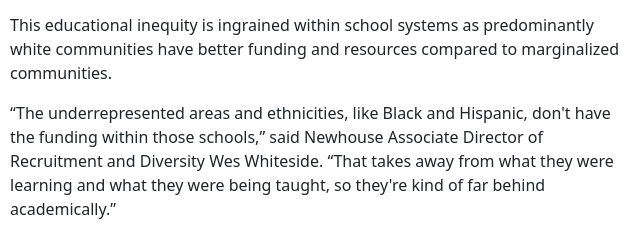
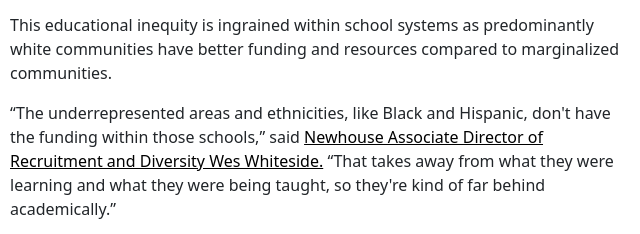
Before and after one commit to caitybbeats/caitybbeats.github.io, a plain HTML site: page jnl221assignment10/assignment10_template/index.html in a window 1280 px wide. Shown: the part 905-1139 px from the top of the page, 0-640 px from the left. Drawn offline with nearby package versions, Linux system fonts and the light colour scheme.

Commit message:
Update index.html

```diff
--- a/jnl221assignment10/assignment10_template/index.html
+++ b/jnl221assignment10/assignment10_template/index.html
@@ -84,7 +84,7 @@
     </p>
     <p>This educational inequity is ingrained within school systems as predominantly white communities have better funding and resources compared to marginalized communities.
     </p>
-    <p>“The underrepresented areas and ethnicities, like Black and Hispanic, don't have the funding within those schools,” said Newhouse Associate Director of Recruitment and Diversity Wes Whiteside. “That takes away from what they were learning and what they were being taught, so they're kind of far behind academically.”
+    <p>“The underrepresented areas and ethnicities, like Black and Hispanic, don't have the funding within those schools,” said <a href="https://newhouse.syracuse.edu/people/wesley-whiteside">Newhouse Associate Director of Recruitment and Diversity Wes Whiteside.</a> “That takes away from what they were learning and what they were being taught, so they're kind of far behind academically.”
     </p>
     <p>Requiring standardized test scores used to be the norm for most colleges and universities. During the COVID-19 pandemic, most schools waived the requirement of test scores for admissions and are continuing this policy years later.  </p>
     <p>This new-wave of test optional and free policies among colleges can help preserve diversity in a post-affirmative action college admission landscape.
```
